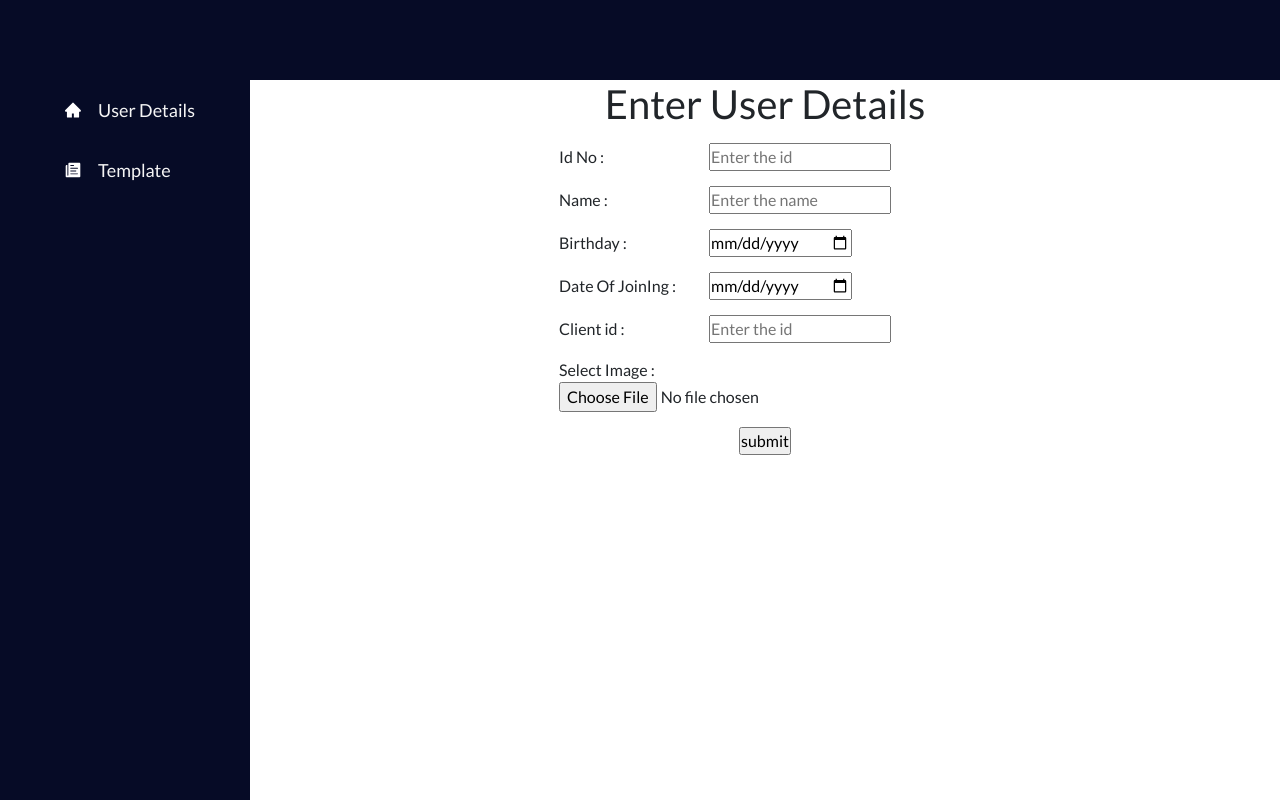
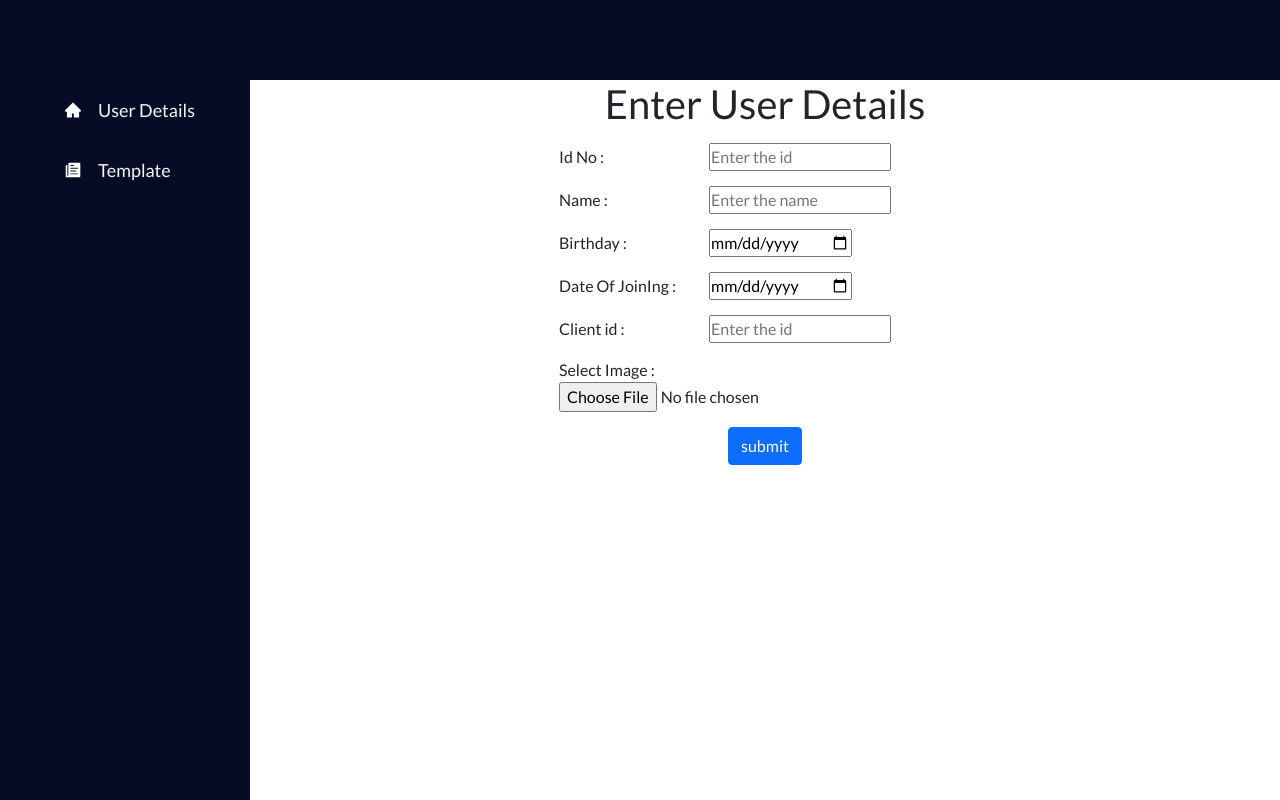
Before and after one commit to DIPSUBHA11/CompanyBirthdayReact, a React (Create React App) app: page / in a window 1280 px wide. Built offline with nearby package versions, Linux system fonts and the light colour scheme.

Commit message:
changes Done

```diff
--- a/src/component/birthdayComponent.jsx
+++ b/src/component/birthdayComponent.jsx
@@ -67,7 +67,7 @@ const BirthDayForm = () => {
                             <input ref={fileInputRef} type="file" name="filename" accept="image/x-png, image/gif, image/jpeg" value={employeeDetails.filename} onChange={handleinput} />
                         </div>
                         <div className='submitButton'>
-                            <input type="submit" value="submit" />
+                            <button className="btn btn-primary" type="submit">submit</button>
                         </div>
                     </div>
                 </form>
--- a/src/component/templateComponent.jsx
+++ b/src/component/templateComponent.jsx
@@ -26,11 +26,11 @@ const TemplateForm = () => {
     const handleTemplateSubmit = async (e) => {
         e.preventDefault()
         const data = new FormData();
-        data.append('foregroundImage', tempalteforegroundfileInputRef.current.files[0])
-        data.append('backgroungImage', tempaltebackgroundfileInputRef.current.files[0])
-        data.append('placeholderImage', tempalteplaceholderfileInputRef.current.files[0])
+        data.append('templatename', tempalteforegroundfileInputRef.current.files[0])
+        data.append('templatename2', tempaltebackgroundfileInputRef.current.files[0])
+        data.append('templatename3', tempalteplaceholderfileInputRef.current.files[0])
         data.append('id', categoryId)
-        await fetch('http://localhost:8208/templateData', {
+        await fetch('http://10.139.166.21/templateData', {
             method: 'POST',
             body: data
         }).then(res => {
@@ -49,7 +49,7 @@ const TemplateForm = () => {
         })
     }
     const getOptions = async ()=>{
-        await fetch('http://localhost:8208/get-event-categories',{
+        await fetch('http://10.139.166.21/get-event-categories',{
             method: 'GET'
         }).then(response => response.json())
         .then(data => {
@@ -86,7 +86,7 @@ const TemplateForm = () => {
                             <input ref={tempalteplaceholderfileInputRef} type="file" name="templatename3" accept="image/x-png, image/gif, image/jpeg" value={templateDetails.templatename3} onChange={handletemplateinput} />
                         </div>
                         <div className='submitButton'>
-                            <input type="submit" value="submit" />
+                            <button className="btn btn-primary" type="submit">submit</button>
                         </div>
                     </div>
                 </form>
```
